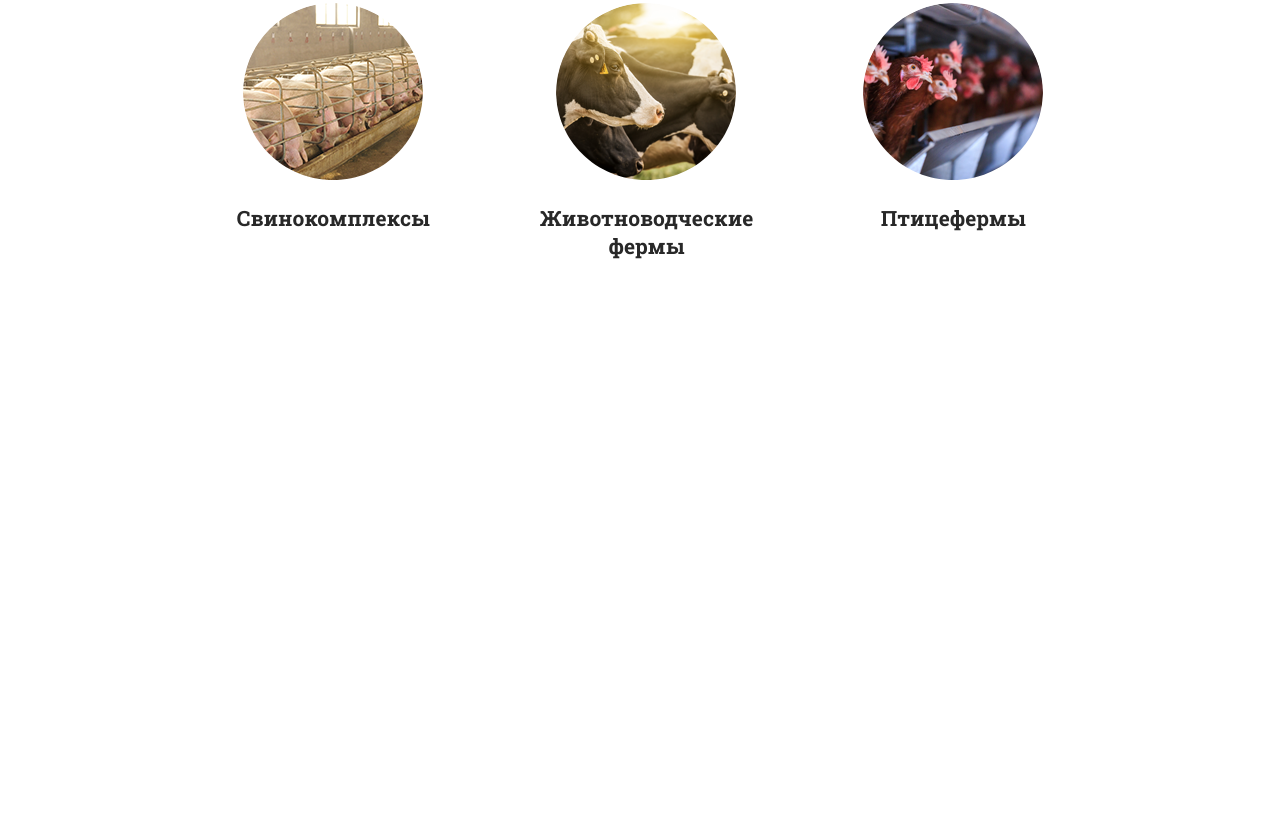
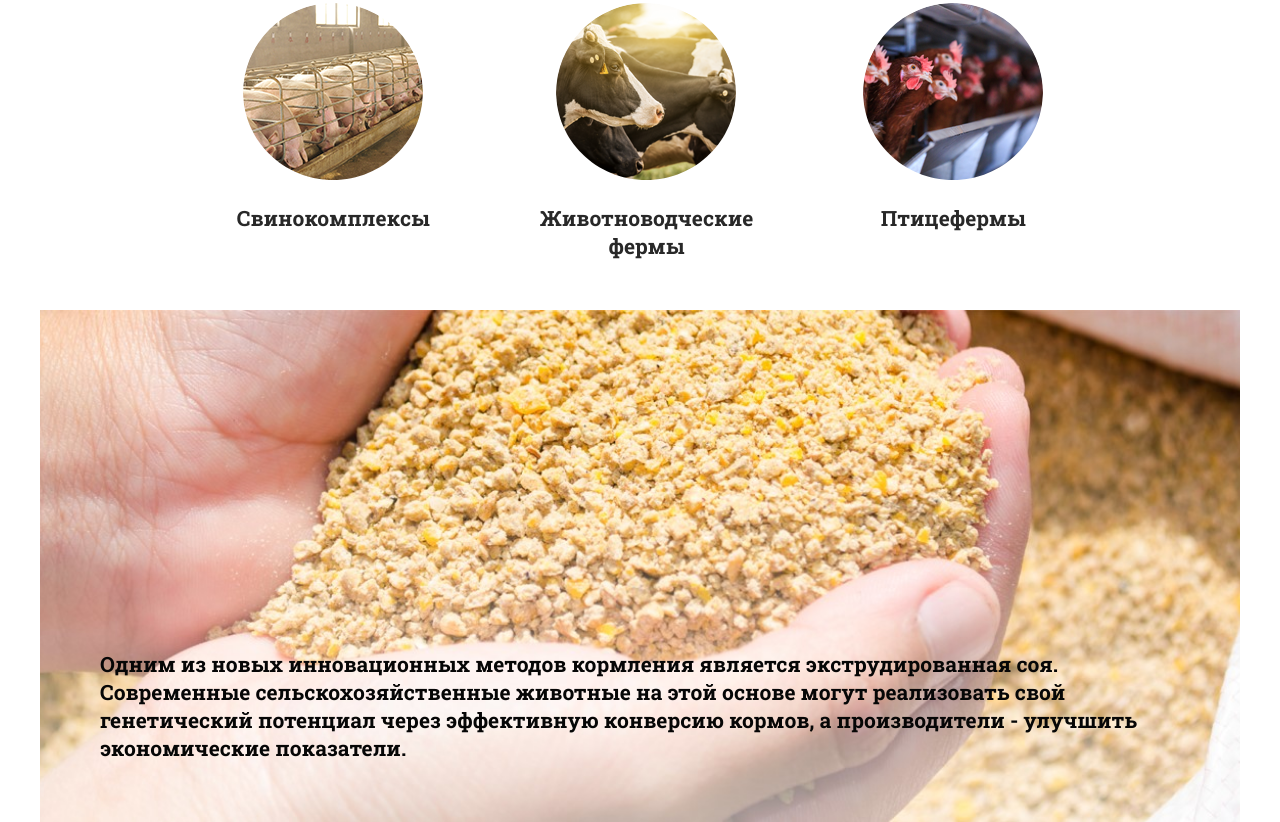
Before and after one commit to MarianVytak/Sobr, a website: page src/index.html in a window 1280 px wide. Shown: the part 1225-2047 px from the top of the page. Before the commit the page ends 1535 px from the top, so only its background shows below. Drawn offline with nearby package versions, Linux system fonts and the light colour scheme; files that its build step writes are made by us from their sources.

Commit message:
Added Seciton 3.

```diff
--- a/src/assets/sass/style.scss
+++ b/src/assets/sass/style.scss
@@ -6,7 +6,7 @@ Table of contents
 ## Navigation
 ## Section 1
 ## Section 2
-## Footer
+## Section 3
 *******************/
 
 
@@ -30,6 +30,6 @@ Table of contents
 ====================*/
 @import "../../templates/section-2/section-2";
 
-/* ## Footer
+/* ## Section 3
 ====================*/
-@import "../../templates/footer/footer";
+@import "../../templates/section-3/section-3";
--- a/src/templates/footer/footer.html
+++ /dev/null
@@ -1,2 +0,0 @@
-<div class="footer"></div>
-<!-- /.footer -->
--- a/src/templates/footer/footer.scss
+++ /dev/null
@@ -1 +0,0 @@
-.footer {}
--- /dev/null
+++ b/src/templates/section-3/section-3.html
@@ -0,0 +1,10 @@
+<div class="section-3">
+    <div class="container">
+        <div class="section-3__block">
+            Одним из новых инновационных методов кормления является экструдированная соя. Современные сельскохозяйственные животные на этой основе могут реализовать свой генетический потенциал через эффективную конверсию кормов, а производители - улучшить экономические показатели.
+        </div>
+        <!-- /.section-3__block -->
+    </div>
+    <!-- /.container -->
+</div>
+<!-- /.section-3 -->
--- /dev/null
+++ b/src/templates/section-3/section-3.scss
@@ -0,0 +1,9 @@
+.section-3__block {
+  padding: 340px 60px 60px;
+  background-image: url(../../assets/img/bg/section-3.jpg);
+  background-position: center bottom;
+  background-size: cover;
+  font-weight: bold;
+  font-size: 21px;
+  color: #060606;
+}
```
Also changed, not shown: src/index.html (+1 -1 lines), src/assets/img/bg/section-3.jpg (added).
